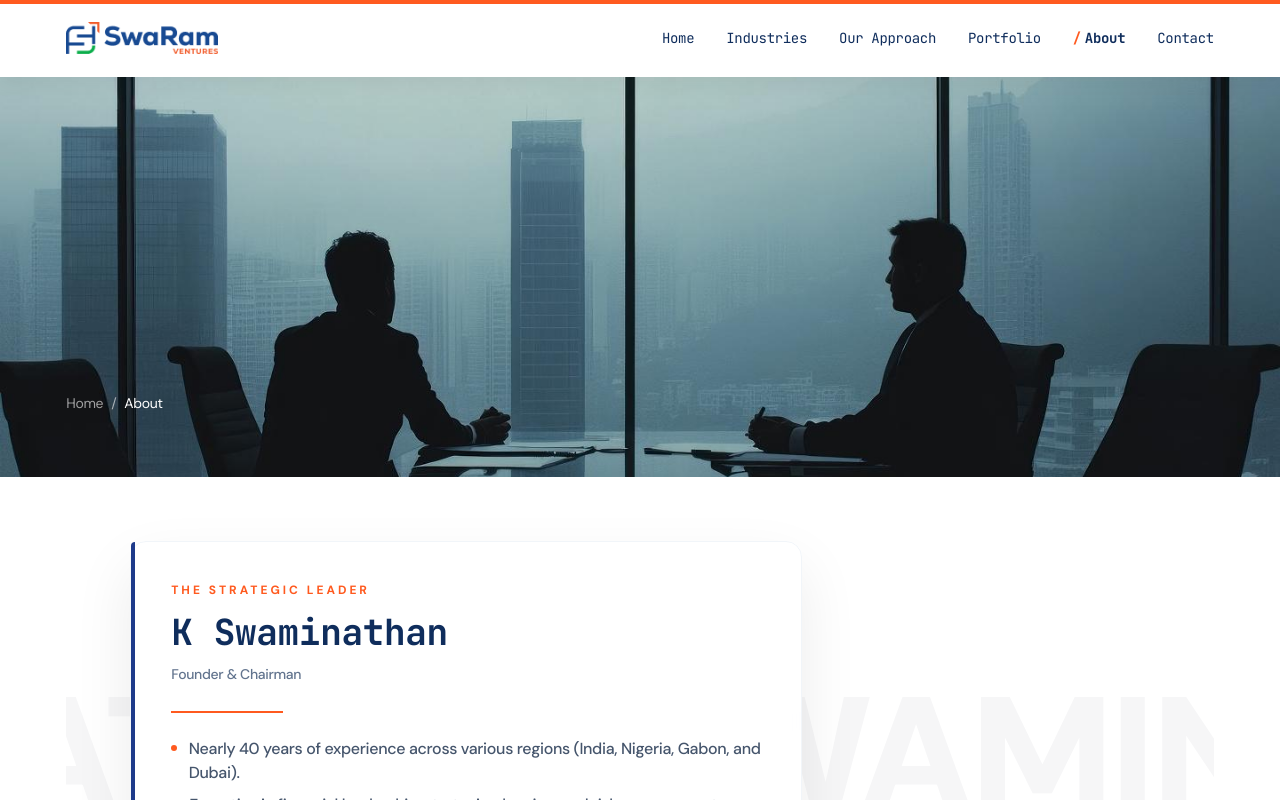
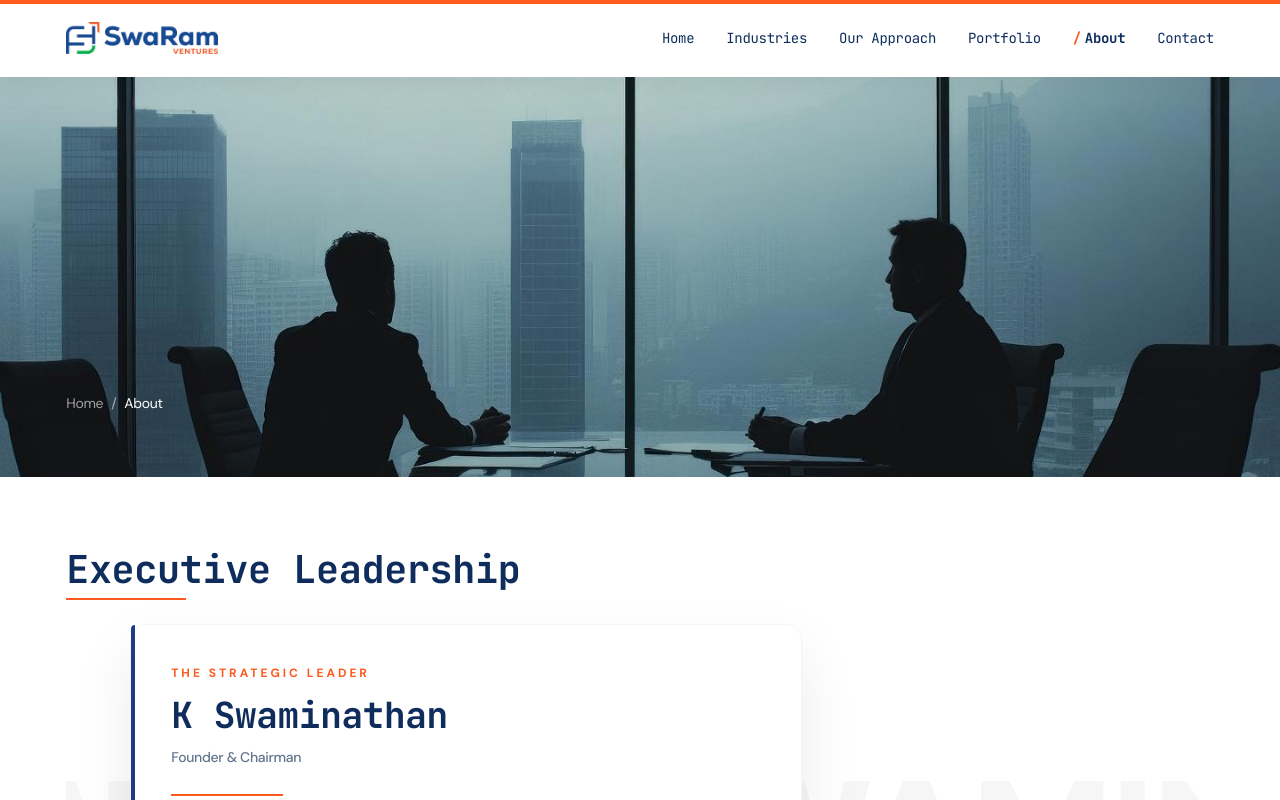
Before and after one commit to ayatiworkstechnologies/SwaramVentures, a Next.js app: page /about in a window 1280 px wide. Shown: the top 800 px of the page. Built offline with nearby package versions, Linux system fonts and the light colour scheme.

Commit message:
23/2/2026 clint corectio update 3

```diff
--- a/components/home/FoundersSection.jsx
+++ b/components/home/FoundersSection.jsx
@@ -91,6 +91,18 @@ function renderBullets(text) {
 export default function FoundersSection() {
   return (
     <section className="bg-white py-16 overflow-hidden">
+      <div className="container text-start">
+        <h2 className="section-title mb-6">
+          Executive Leadership
+          <motion.div
+            initial={{ width: 0 }}
+            whileInView={{ width: 120 }}
+            transition={{ duration: 0.7, delay: 0.2 }}
+            className="mb-4 h-[2px] mb-5 bg-secondary"
+          />
+        </h2>
+      </div>
+
       <div className="container mx-auto px-6">
         <motion.div
           variants={container}
```
